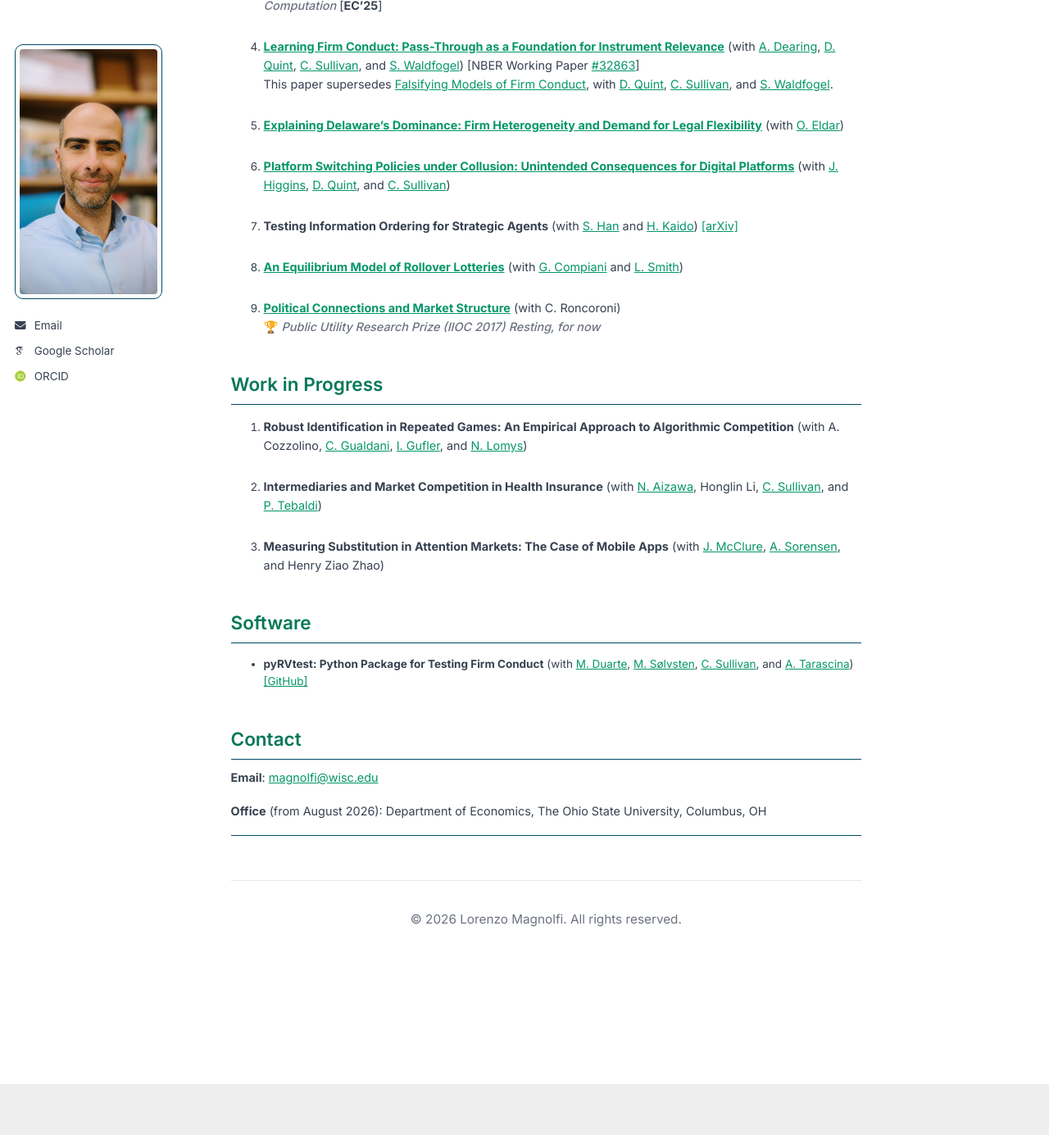
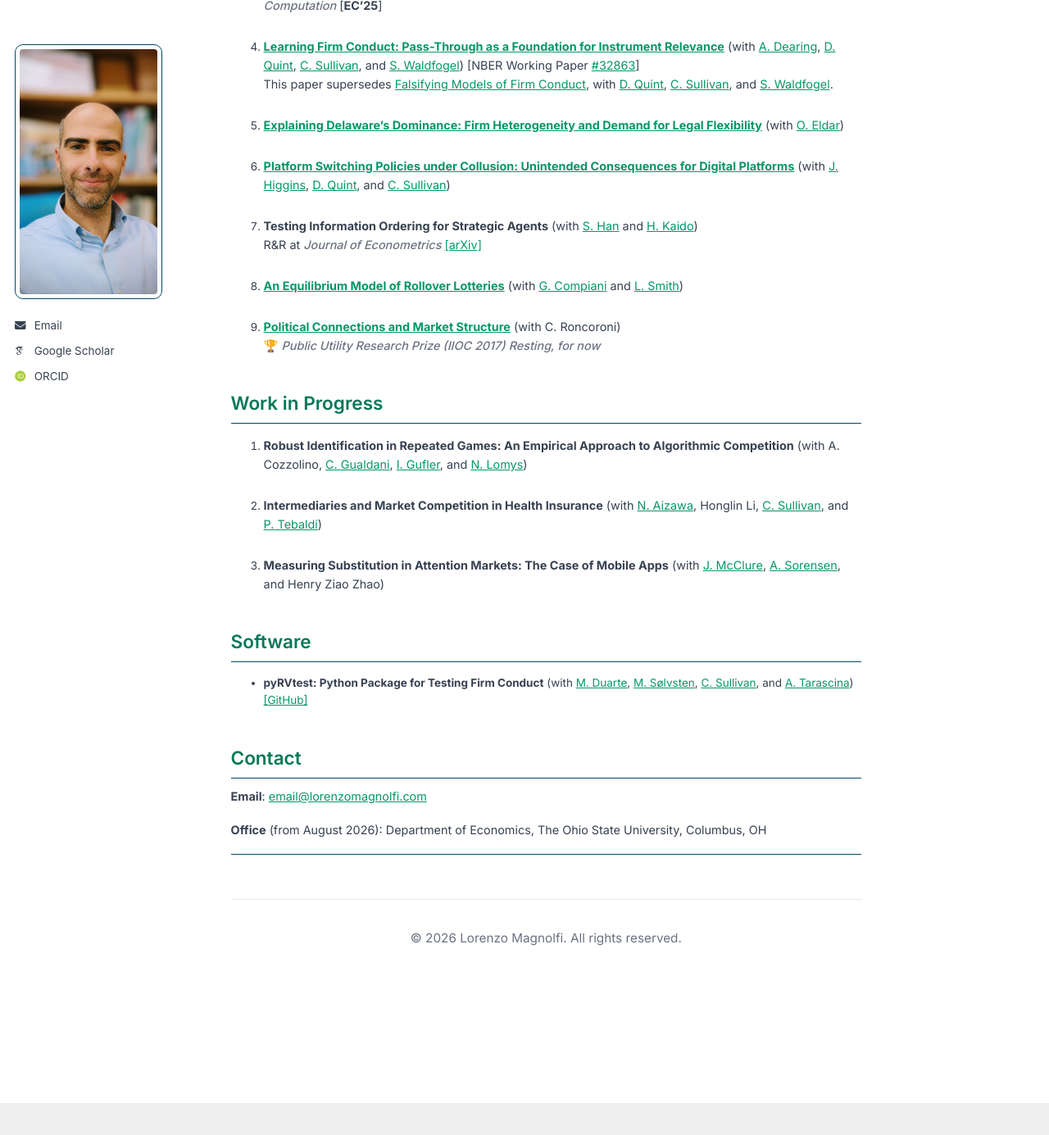
Before and after one commit to LorenzoMagnolfi/Lorenzomagnolfi.github.io, a Jekyll site: the page built from _pages/about.md, in a window 1280 px wide and 1400 px high, scrolled down 1336 px. Shown: the top 1385 px of the window at 82% size. Built offline with Jekyll 4.4.1, drawn with Linux system fonts in a browser that asks for light colours; some web fonts are replaced; a script that is not in the unit is left out.

Commit message:
Add Journal of Econometrics R&R, update email, drop talk-scraper
- Mark Testing Information Ordering for Strategic Agents as R&R at
  Journal of Econometrics
- Update contact email to email@lorenzomagnolfi.com (homepage, SEO
  meta tags, and JSON-LD)
- Remove scrape_talks.yml workflow (talk map / talks pages were removed)

Co-Authored-By: Claude Opus 4.8 <noreply@anthropic.com>

```diff
--- a/_includes/head/custom.html
+++ b/_includes/head/custom.html
@@ -73,7 +73,7 @@
 <!-- Academic/Scholar Meta Tags -->
 <meta name="citation_author" content="Lorenzo Magnolfi">
 <meta name="citation_author_institution" content="The Ohio State University">
-<meta name="citation_author_email" content="magnolfi@wisc.edu">
+<meta name="citation_author_email" content="email@lorenzomagnolfi.com">
 
 <!-- Schema.org structured data for Academic Person -->
 <script type="application/ld+json">
@@ -89,7 +89,7 @@
   },
   "affiliation": "The Ohio State University",
   "url": "https://lorenzomagnolfi.com",
-  "email": "magnolfi@wisc.edu",
+  "email": "email@lorenzomagnolfi.com",
   "address": {
     "@type": "PostalAddress",
     "streetAddress": "Department of Economics, The Ohio State University",
@@ -107,7 +107,7 @@
   ],
   "alumniOf": "Yale University",
   "sameAs": [
-    "mailto:magnolfi@wisc.edu"
+    "mailto:email@lorenzomagnolfi.com"
   ]
 }
 </script>
--- a/_pages/about.md
+++ b/_pages/about.md
@@ -61,7 +61,8 @@ This paper supersedes [Falsifying Models of Firm Conduct](/files/papers/Falsifyi
 
 6. [**Platform Switching Policies under Collusion: Unintended Consequences for Digital Platforms**](files/papers/PlatformCollusion.pdf) (with [J. Higgins](https://econ.wisc.edu/staff/higgins-john/), [D. Quint](https://users.ssc.wisc.edu/~dquint/), and [C. Sullivan](https://sites.google.com/view/christopher-sullivan))
 
-7. **Testing Information Ordering for Strategic Agents** (with [S. Han](https://sukjinhan.com/info-1) and [H. Kaido](https://people.bu.edu/hkaido/))  [[arXiv]](https://arxiv.org/abs/2402.19425)
+7. **Testing Information Ordering for Strategic Agents** (with [S. Han](https://sukjinhan.com/info-1) and [H. Kaido](https://people.bu.edu/hkaido/))
+   R&R at ***Journal of Econometrics*** [[arXiv]](https://arxiv.org/abs/2402.19425)
 
 8. [**An Equilibrium Model of Rollover Lotteries**](files/papers/Rollover.pdf) (with [G. Compiani](https://giovannicompiani.com/) and [L. Smith](https://www.lonessmith.com/))
 
@@ -83,7 +84,7 @@ This paper supersedes [Falsifying Models of Firm Conduct](/files/papers/Falsifyi
 - **pyRVtest: Python Package for Testing Firm Conduct** (with [M. Duarte](https://sites.google.com/view/marco-duarte/home), [M. Sølvsten](https://sites.google.com/site/mikkelsoelvsten/), [C. Sullivan](https://sites.google.com/view/christopher-sullivan), and [A. Tarascina](https://anyatarascina.com/)) [[GitHub]](https://github.com/anyatarascina/pyRVtest)
 
 ## Contact
-**Email**: [magnolfi@wisc.edu](mailto:magnolfi@wisc.edu)
+**Email**: [email@lorenzomagnolfi.com](mailto:email@lorenzomagnolfi.com)
 
 **Office** (from August 2026): Department of Economics, The Ohio State University, Columbus, OH
 
```
Also changed, not shown: .github/workflows/scrape_talks.yml (deleted).
